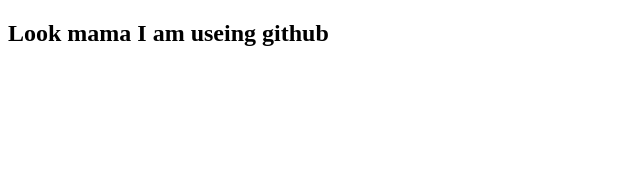
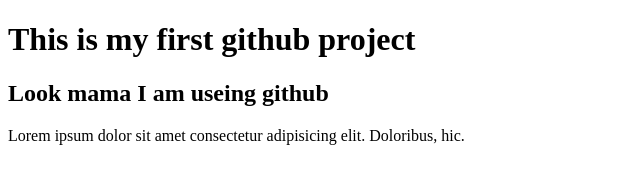
Before and after one commit to codershuvo/my-first-website, a plain HTML site: page index.html in a window 1280 px wide. Shown: the whole page, without its empty margins (0-640 px from the left). Drawn offline with Linux system fonts and the light colour scheme.

Commit message:
final site

```diff
--- a/index.html
+++ b/index.html
@@ -6,6 +6,9 @@
     <title>Document</title>
 </head>
 <body>
+    <h1>This is my first github project</h1>
     <h2>Look mama I am useing github</h2>
+
+    <p>Lorem ipsum dolor sit amet consectetur adipisicing elit. Doloribus, hic.</p>
 </body>
 </html>
```
Also changed, not shown: 1 other file.
